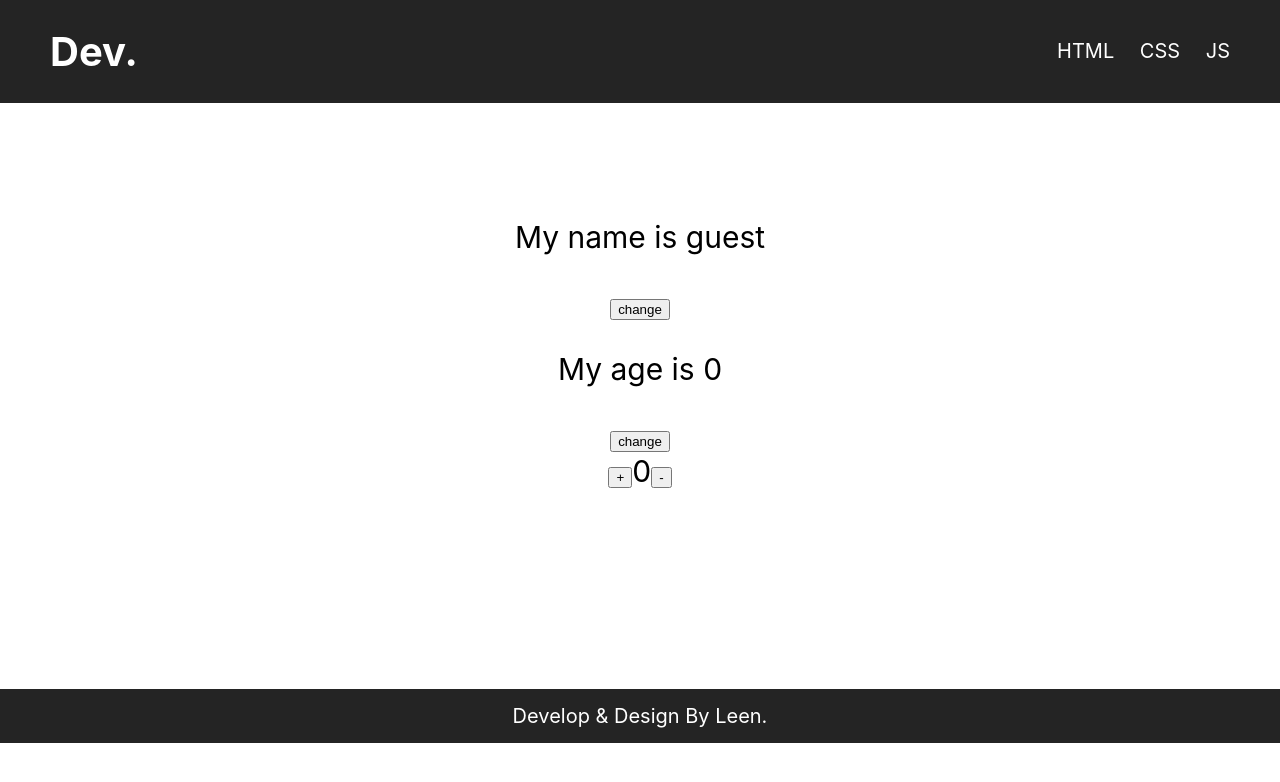
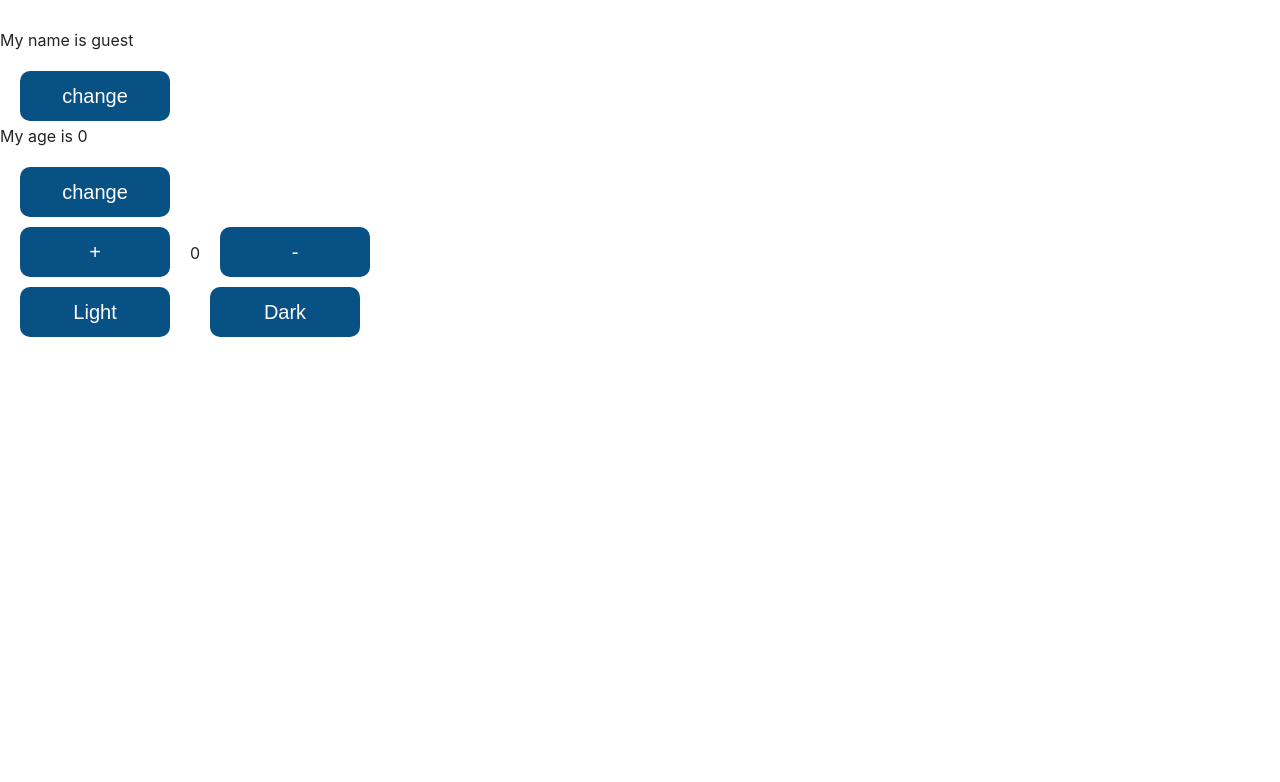
Before and after one commit to Leen-odeh3/react-training-2023, a React (Create React App) app: page / in a window 1280 px wide. Shown: the top 782 px of the page. Built offline with nearby package versions, Linux system fonts and the light colour scheme.

Commit message:
change theme use useState

```diff
--- a/package.json
+++ b/package.json
@@ -10,6 +10,7 @@
     "react-dom": "^18.2.0",
     "react-router-dom": "^6.18.0",
     "react-scripts": "5.0.1",
+    "sass": "^1.69.5",
     "web-vitals": "^2.1.4"
   },
   "scripts": {
--- a/src/Pages/Home.jsx
+++ b/src/Pages/Home.jsx
@@ -5,9 +5,10 @@ import Usestate from "../component/Usestate/Usestate"
 
 const Home = () => {
   return (
-    <div style={{height:"500px",textAlign:"center",fontSize:"30px",paddingTop:"86px"}}>
+    <div>
       {/* <Main name="Home" /> */}
       <Usestate/>
+
     </div>
   )
 }
--- a/src/Routing/index.jsx
+++ b/src/Routing/index.jsx
@@ -1,5 +1,5 @@
 import { BrowserRouter, Routes, Route } from "react-router-dom";
-import Layout from "../Layout";
+// import Layout from "../Layout";
 import Home from "../Pages/Home";
 import Css from "../Pages/Css";
 import Html from "../Pages/Html";
@@ -10,12 +10,12 @@ const Routing = () => {
   return (
     <BrowserRouter>
       <Routes>
-        <Route path="/" element={<Layout />}>
+        {/* <Route path="/" element={<Layout />}> */}
           <Route index element={<Home />} />
           <Route path="/html" element={<Html/>} />
           <Route path="/css" element={<Css/>} />
           <Route path="/js" element={<Js/>} />
-        </Route>
+        {/* </Route> */}
       </Routes>
     </BrowserRouter>
   );
--- a/src/component/Usestate/Usestate.jsx
+++ b/src/component/Usestate/Usestate.jsx
@@ -1,12 +1,13 @@
 import React, { useState } from "react";
-
+import './Usestate.scss'
 const Usestate = () => {
   const [name, setname] = useState("guest");
   const [age, setage] = useState(0);
   const [count, setcount] = useState(0);
 
+const [theme ,settheme]=useState("light");
   return (
-    <div>
+    <div className={`app ${theme}`}>
       <p> My name is {name}</p>
       <button onClick={() => setname("leen")}>change</button>
       <p> My age is {age}</p>
@@ -16,6 +17,9 @@ const Usestate = () => {
         {count}
         <button onClick={() => setcount(count - 1)}> -</button>
       </div>
+
+      <button onClick={()=>settheme('light')}>Light</button>
+      <button onClick={()=>settheme('dark')}>Dark</button>
     </div>
   );
 };
--- /dev/null
+++ b/src/component/Usestate/Usestate.scss
@@ -0,0 +1,27 @@
+div{
+    p{
+        margin-top: 0px;
+    }
+    &.app{
+        height: 100vh;
+        padding-top: 30px;
+    button{
+        width:150px;
+        height:50px;
+        background-color: #085185;
+        color: white;
+        font-size: 20px;
+        border-radius: 10px;
+        margin: 5px 20px;
+        cursor: pointer;
+        border:none;
+    }
+    &.dark{
+        background-color: #242424;
+        color:white;
+    }
+    &.light{
+        background-color: white;
+        color:#242424;
+    } }
+}
```
Also changed, not shown: 1 other file (tests, documents, lock files or other folders).
